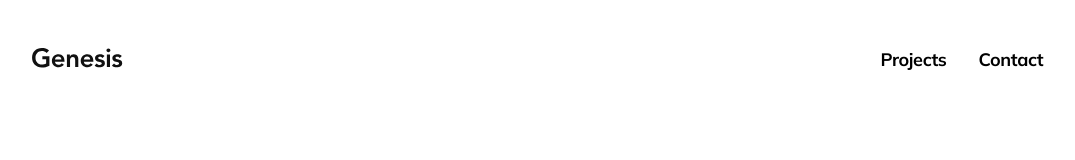
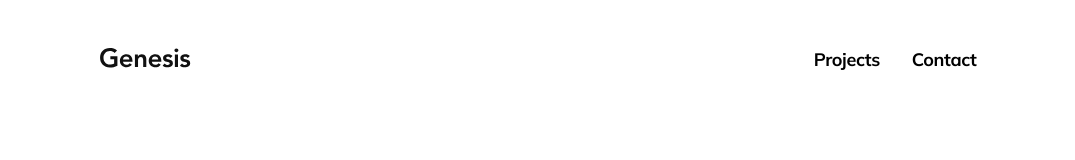
Before and after one commit to Garla-mantix/genesis-portfolio, a plain HTML site: page pages/contact.html in a window 1280 px wide. Shown: the whole page, without its empty margins (96-1171 px from the left). Drawn offline with Linux system fonts and the light colour scheme.

Commit message:
fixed header projects and contact

```diff
--- a/pages/contact.html
+++ b/pages/contact.html
@@ -6,12 +6,14 @@
     <link rel="preconnect" href="https://fonts.googleapis.com">
     <link rel="preconnect" href="https://fonts.gstatic.com" crossorigin>
     <link href="https://fonts.googleapis.com/css2?family=Mulish:ital,wght@0,200..1000;1,200..1000&display=swap" rel="stylesheet">
+    <script src="https://kit.fontawesome.com/aafa7cdabb.js" crossorigin="anonymous"></script>
     <link rel="stylesheet" href="../styles/normalize.css">
     <link rel="stylesheet" href="../styles/index.css">
-    <title>Contact</title>
+    <title>Genesis Portfolio Design</title>
 </head>
-<body>
-    <header class="header-container">
+<body class="body body__header body__home">
+    <header class="header">
+        <div class="header-container">
             <a href="../index.html"><img class="logo" src="../images/logo.svg" alt="Genesis-logo"></a>
             <nav class="header-container__navbar">
                 <ul>
@@ -19,6 +21,7 @@
                     <li><a href="../pages/contact.html">Contact</a></li>
                 </ul>
             </nav>
+        </div>
     </header>
     <main>
 
```
Also changed, not shown: pages/projects.html (+6 -3 lines). Lines whose indentation alone changed are shown as unchanged.
